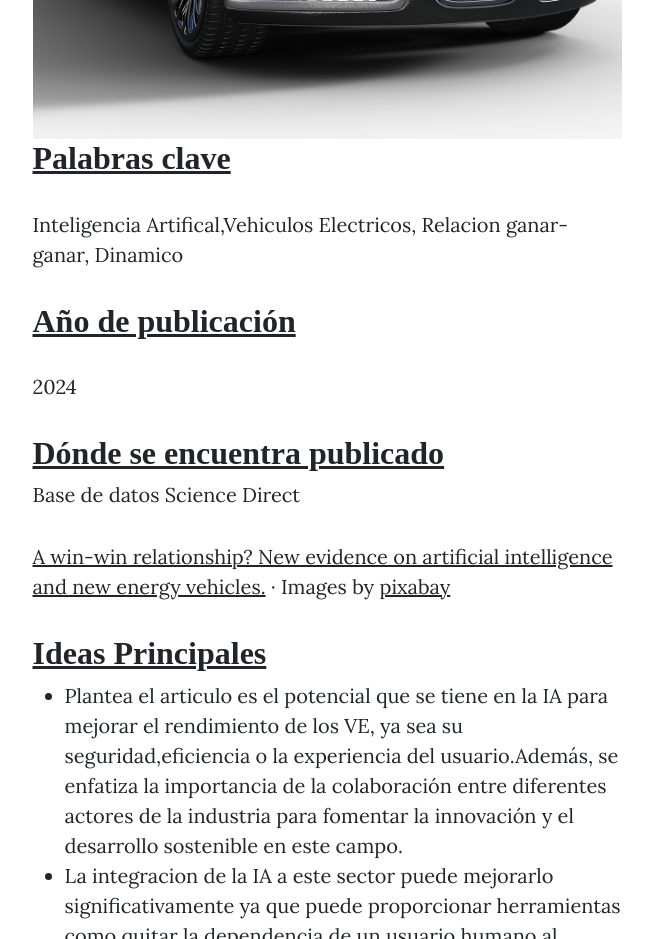
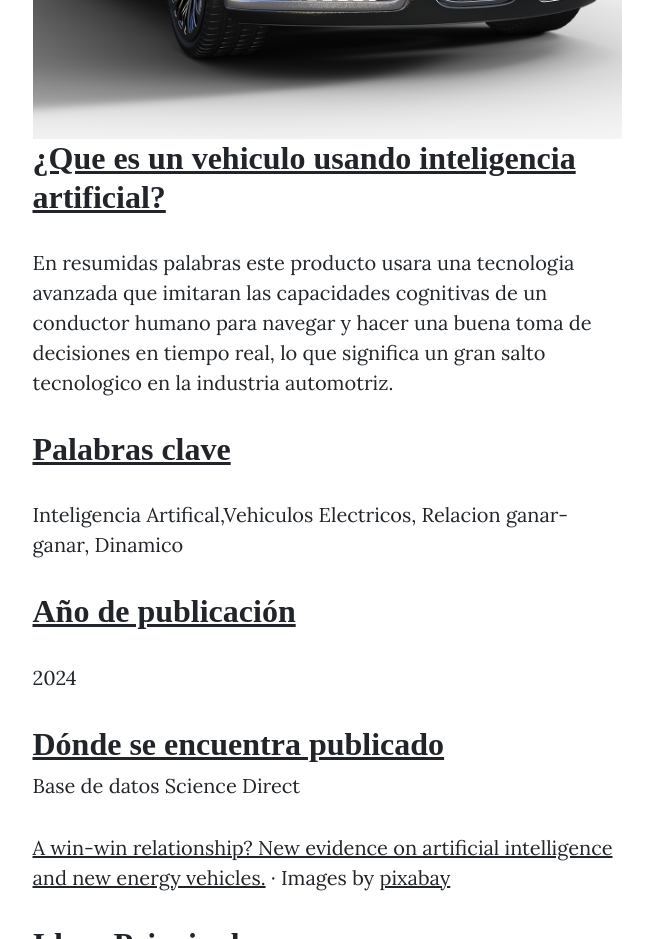
Before and after one commit to JuPaLoGu/taller2ntd, a plain HTML site: page about.html in a window 1280 px wide. Shown: the part 2060-2999 px from the top of the page, without its empty margins (313-966 px from the left). Drawn offline with nearby package versions, Linux system fonts and the light colour scheme.

Commit message:
Pag web
Se añadió nueva información al articulo 1 y se corrigió el titulo de miembros del equipo para que quede acorde con el código

```diff
--- a/about.html
+++ b/about.html
@@ -79,6 +79,12 @@
                         en darle un buen uso en su gestion energetica.
                     </p>
                     <a href="#!"><img class="img-fluid" src="assets/img/foto2.png" alt="..." style="cursor: default; user-select: none;"/></a>
+                    <h2 class="section-heading"><u>¿Que es un vehiculo usando inteligencia artificial?</u></h2>
+                    <p>En resumidas palabras este producto usara una tecnologia avanzada que imitaran las capacidades cognitivas de un
+                        conductor humano para navegar y hacer una buena toma de decisiones en tiempo real, lo que significa un gran salto
+                        tecnologico en la industria automotriz.
+                    </p>
+
                     <h2 class="section-heading"><u>Palabras clave</u></h2class>
                     </h2>
                     <p> Inteligencia Artifical,Vehiculos Electricos, Relacion ganar-ganar, Dinamico</p>
```
Also changed, not shown: contact.html (+1 -1 lines).
